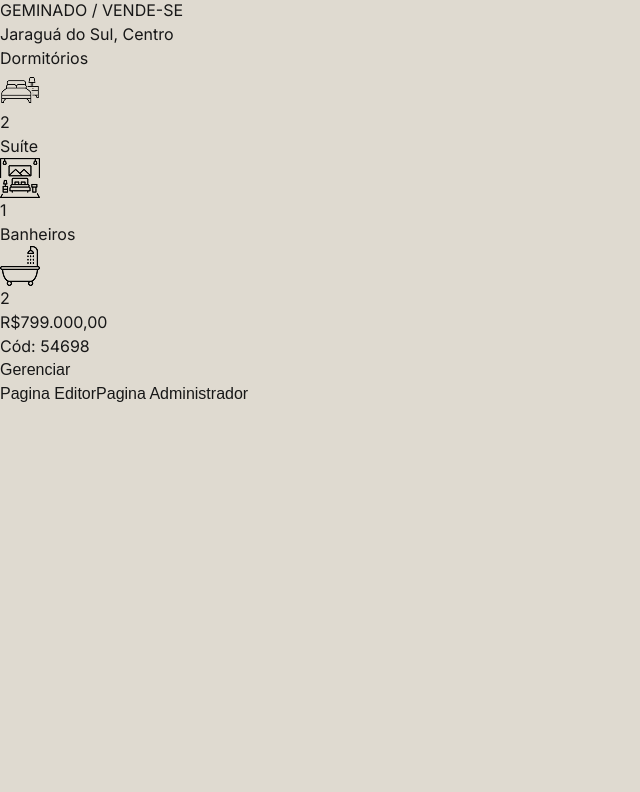
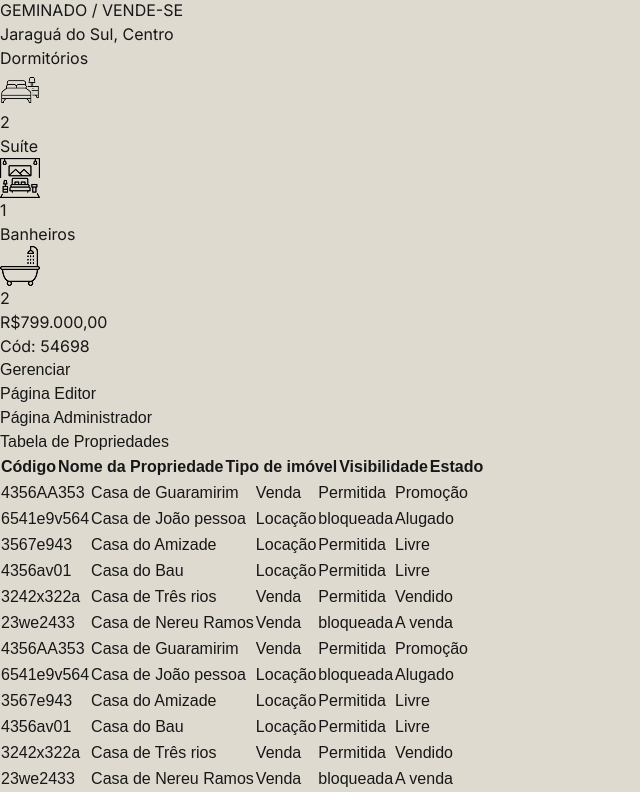
Before and after one commit to gstSenai/Projeto-Final-MI75, a Next.js app in the folder front-end-imobiliaria/: page / in a window 1280 px wide. Shown: the part 1694-2486 px from the top of the page, without its empty margins (0-640 px from the left). Before the commit the page ends 2100 px from the top, so only its background shows below. Built offline with nearby package versions, Linux system fonts and the light colour scheme.

Commit message:
Tabela de dados
Inicio da tabelas de dados

```diff
--- a/front-end-imobiliaria/package.json
+++ b/front-end-imobiliaria/package.json
@@ -9,6 +9,7 @@
     "lint": "next lint"
   },
   "dependencies": {
+    "@tanstack/react-table": "^8.21.2",
     "next": "15.1.7",
     "react": "^19.0.0",
     "react-dom": "^19.0.0"
--- a/front-end-imobiliaria/src/app/page.tsx
+++ b/front-end-imobiliaria/src/app/page.tsx
@@ -1,18 +1,45 @@
-import Card from "../components/CardImovel/Card"
-import Botao from "../components/Botao"
-import Link from "next/link"
+import Card from "../components/CardImovel/Card";
+import Botao from "../components/Botao";
+import Link from "next/link";
+import GenericTable from "../components/tabela"; // Certifique-se de que o caminho está correto
 
 export default function Home() {
+  // Defina os cabeçalhos e dados da tabela
+  const headers = ['Código', 'Nome da Propriedade', 'Tipo de imóvel', 'Visibilidade', 'Estado'];
+  const data = [
+    ['4356AA353', 'Casa de Guaramirim', 'Venda', 'Permitida', 'Promoção'],
+    ['6541e9v564', 'Casa de João pessoa', 'Locação', 'bloqueada', 'Alugado'],
+    ['3567e943', 'Casa do Amizade', 'Locação', 'Permitida', 'Livre'],
+    ['4356av01', 'Casa do Bau', 'Locação', 'Permitida', 'Livre'],
+    ['3242x322a', 'Casa de Três rios', 'Venda', 'Permitida', 'Vendido'],
+    ['23we2433', 'Casa de Nereu Ramos', 'Venda', 'bloqueada', 'A venda'],
+    ['4356AA353', 'Casa de Guaramirim', 'Venda', 'Permitida', 'Promoção'],
+    ['6541e9v564', 'Casa de João pessoa', 'Locação', 'bloqueada', 'Alugado'],
+    ['3567e943', 'Casa do Amizade', 'Locação', 'Permitida', 'Livre'],
+    ['4356av01', 'Casa do Bau', 'Locação', 'Permitida', 'Livre'],
+    ['3242x322a', 'Casa de Três rios', 'Venda', 'Permitida', 'Vendido'],
+    ['23we2433', 'Casa de Nereu Ramos', 'Venda', 'bloqueada', 'A venda']
+  ];
+
   return (
-    <div className="bg-[#DFDAD0]">
+    <div className="bg-[#DFDAD0] min-h-screen p-10">
       <Card />
       <Botao texto="Gerenciar" />
-      <Link href='../principalEditor'>
-        Pagina Editor
-      </Link>
-      <Link href='../principalAdministrador'>
-        Pagina Administrador
-      </Link>
+      <div className="mt-4">
+        <Link href='../principalEditor' className="text-blue-600 underline">
+          Página Editor
+        </Link>
+        <br />
+        <Link href='../principalAdministrador' className="text-blue-600 underline">
+          Página Administrador
+        </Link>
+      </div>
+
+      {/* Renderize a tabela genérica */}
+      <div className="mt-10">
+        <h2 className="text-2xl font-bold text-[#702632] mb-6">Tabela de Propriedades</h2>
+        <GenericTable  headers={headers} data={data} />
+      </div>
     </div>
-
-  ) }
+  );
+}
--- /dev/null
+++ b/front-end-imobiliaria/src/components/tabela/index.tsx
@@ -0,0 +1,54 @@
+"use client";
+
+import React, { useState } from 'react';
+
+interface TableProps {
+  headers: string[];
+  data: (string | number)[][];
+}
+
+const GenericTable: React.FC<TableProps> = ({ headers, data }) => {
+  const [selectedRow, setSelectedRow] = useState<number | null>(null);
+
+  return (
+    <div className="bg-white shadow-[5px_20px_100px_rgba(0,0,0,0.1)] rounded-[20px] overflow-hidden">
+      <table className="w-full">
+        <thead>
+          <tr className="bg-[#702632] text-white">
+            {headers.map((header, index) => (
+              <th key={index} className="p-4 text-center text-sm font-semibold">
+                {header}
+              </th>
+            ))}
+          </tr>
+        </thead>
+      </table>
+      <div className="max-h-[400px] overflow-y-auto">
+        <table className="w-full">
+          <tbody>
+            {data.map((row, rowIndex) => (
+              <tr
+                key={rowIndex}
+                className={`${
+                  selectedRow === rowIndex
+                    ? 'bg-[#702632] bg-opacity-20 border border-[#702632]'  // Fica vermelho quando selecionado
+                    : 'bg-[#FAF6ED]'  // Mantém o padrão quando não está selecionado
+                }
+                hover:bg-[#702632] hover:bg-opacity-30 transition-all cursor-pointer`}
+                onClick={() => setSelectedRow(rowIndex)}
+              >
+                {row.map((cell, cellIndex) => (
+                  <td key={cellIndex} className="p-4 text-left text-sm text-black">
+                    {cell}
+                  </td>
+                ))}
+              </tr>
+            ))}
+          </tbody>
+        </table>
+      </div>
+    </div>
+  );
+};
+
+export default GenericTable;
```
Also changed, not shown: 1 other file (tests, documents, lock files or other folders).
